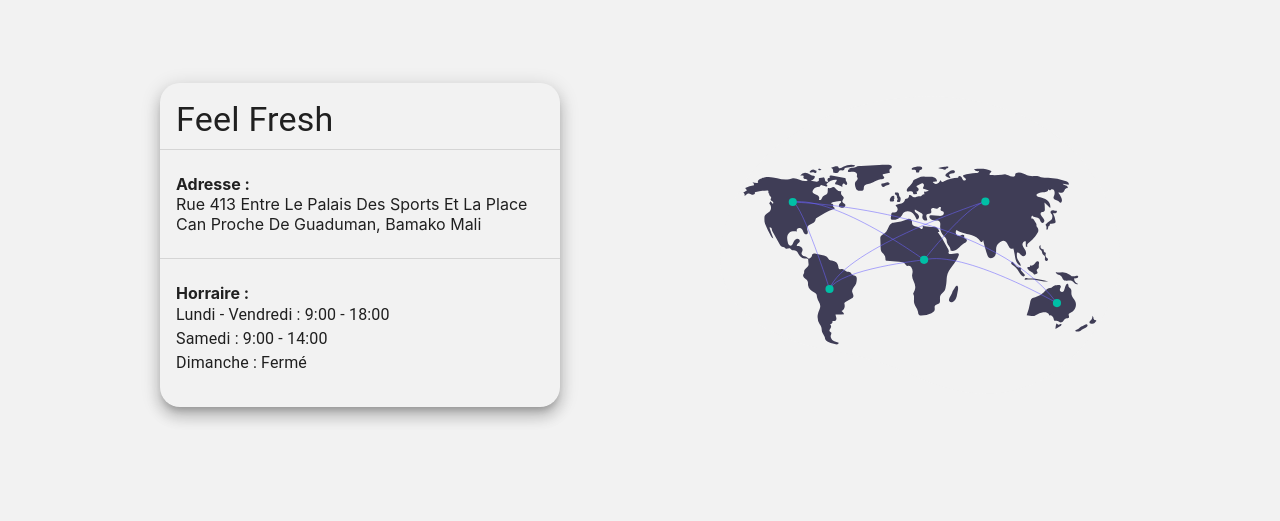
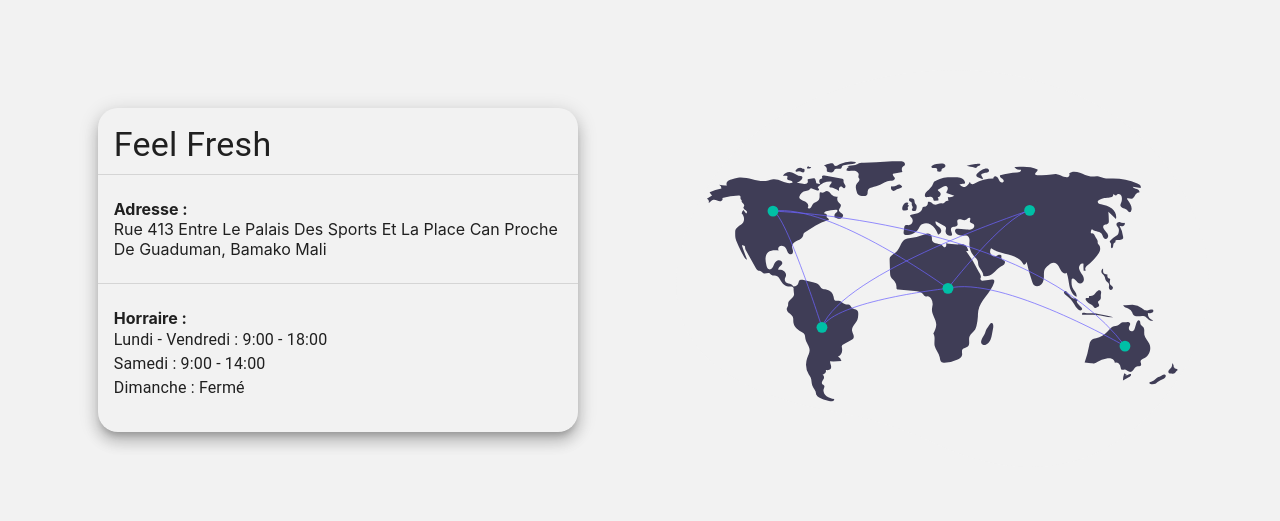
Before and after one commit to mamadou-niakate/feelfresh, a React (Create React App) app: page / in a window 1280 px wide. Shown: the part 3560-4081 px from the top of the page. Built offline with nearby package versions, Linux system fonts and the light colour scheme.

Commit message:
manage rating

```diff
--- a/src/Location/Location.js
+++ b/src/Location/Location.js
@@ -1,6 +1,6 @@
 import React from 'react'
 import { makeStyles } from '@mui/styles';
-import { Box, Typography } from '@mui/material';
+import { Box, Grid } from '@mui/material';
 // import LocationMap from './LocationMap';
 import { LocationDetails } from './LocationDetails';
 import SectionTitle from '../shared/SectionTitle';
@@ -13,11 +13,7 @@ const useStyles = makeStyles({
         backgroundColor: '#F2F2F2',
     },
    location: {
-        display: 'flex',
-        justifyContent: 'space-evenly',
-        flexWrap: 'wrap',
-        height: 600,
-        // backgroundColor: 'rgba(255, 247, 232, 0.2)',
+        height: 650,
     },
     locationTitleContainer: {
         padding: 20
@@ -26,7 +22,7 @@ const useStyles = makeStyles({
         color: '#686D76',
     },
     map: {
-        width: 400,
+        width: '100%',
     }
 });
 const Location = () => {
@@ -37,11 +33,15 @@ const Location = () => {
                 <SectionTitle title={'Emplacement'} />
                 <SectionSubtitle subTitle={'Nous sommes à Bamako dans le quartier chic de l\'ACI 2000'} />
             </div>
-            <Box className={classes.location}>
+            <Grid container justifyContent={'space-evenly'} alignItems='center' className={classes.location}>
                 {/* <LocationMap /> */}
-                <LocationDetails />
-                <img src={'/images/map1.svg'} alt='location' className={classes.map}/>
-            </Box>
+                <Grid item xs={12} sm={5}>
+                    <LocationDetails />
+                </Grid>
+                <Grid item xs={12} sm={5}>
+                    <img src={'/images/map1.svg'} alt='location' className={classes.map}/>
+                </Grid>
+            </Grid>
         </Box>
     )
 }
--- a/src/Location/LocationDetails.js
+++ b/src/Location/LocationDetails.js
@@ -3,7 +3,7 @@ import React from 'react'
 
 export const LocationDetails = () => {
   return (
-    <Paper elevation={10} style={{ width: 400, height: 'auto', alignSelf: 'center', borderRadius: 20, backgroundColor: 'transparent'}}>
+    <Paper elevation={10} style={{ width: '90%', height: 'auto', margin:'auto', alignSelf: 'center', borderRadius: 20, backgroundColor: 'transparent'}}>
         <List>
           <ListItem divider>
             <Typography variant="h4">
```
